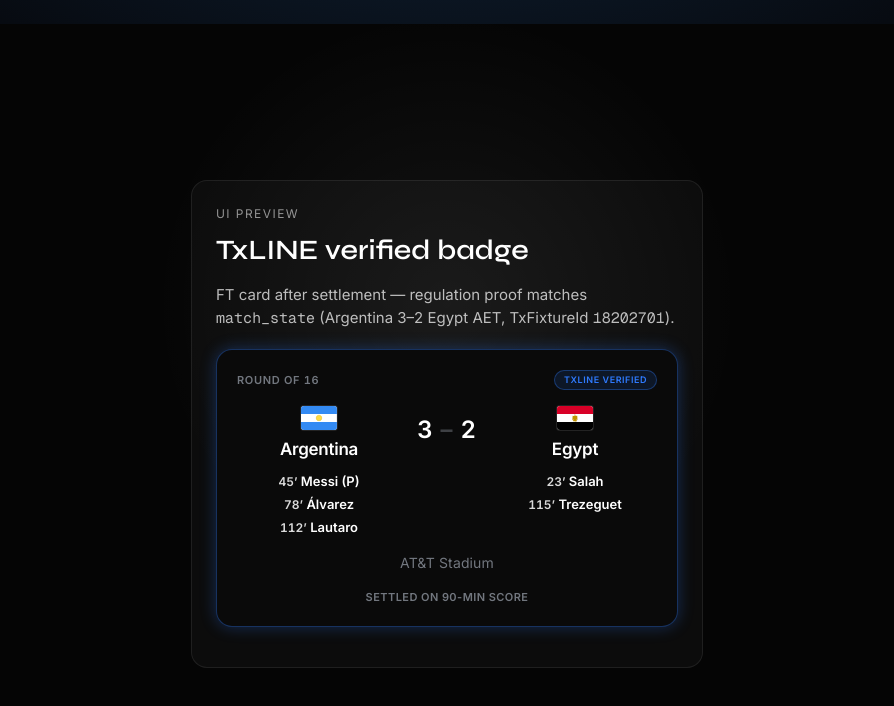
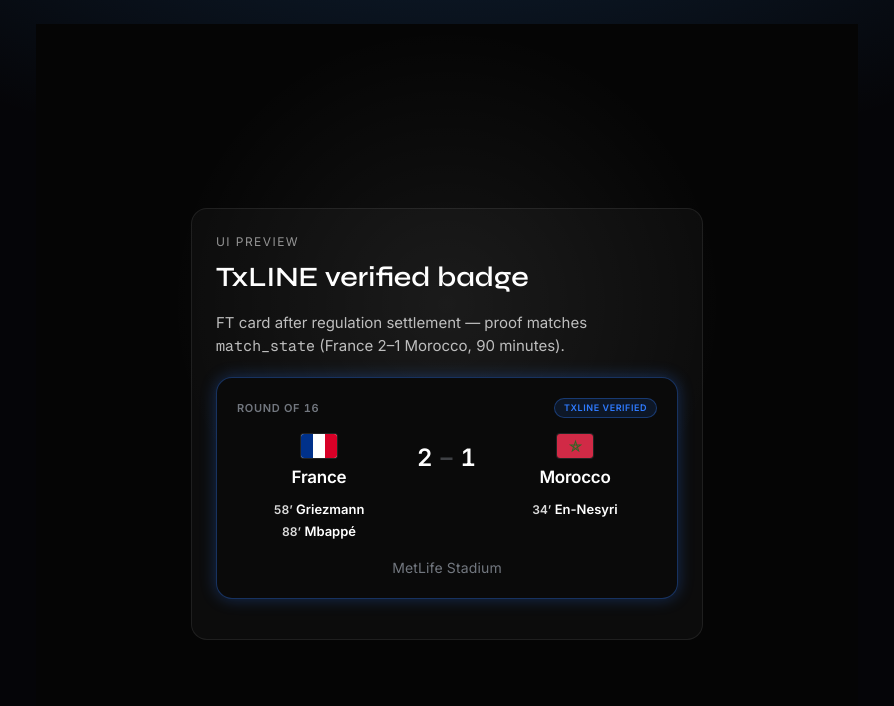
Before and after one commit to hawabuilds/mundial-app, a Next.js app: page /mundial/proof-preview in a window 1280 px wide. Shown: the top 706 px of the page, without its empty margins (193-1087 px from the left). Built offline with nearby package versions, Linux system fonts and the light colour scheme.

Commit message:
Fix screenshots and proof-preview demo

```diff
--- a/app/mundial/proof-preview/page.tsx
+++ b/app/mundial/proof-preview/page.tsx
@@ -4,42 +4,40 @@ import FixtureCard from "../ui/FixtureCard";
 import type { MundialFixture } from "../lib/fixtures";
 import styles from "../goal-preview/GoalPreview.module.css";
 
-/** Argentina 3–2 Egypt (AET) — production proof for TxFixtureId 18202701. */
+/** Regulation FT demo — goals only in 90 minutes, matches settlement footnote. */
 const DEMO_FIXTURE: MundialFixture = {
-  id: 80,
-  home: "Argentina",
-  away: "Egypt",
-  homeCode: "AR",
-  awayCode: "EG",
-  date: "2026-07-07",
-  time: "16:00",
+  id: 72,
+  home: "France",
+  away: "Morocco",
+  homeCode: "FR",
+  awayCode: "MA",
+  date: "2026-07-05",
+  time: "20:00",
   stage: "Round of 16",
-  venueLine: "AT&T Stadium",
+  venueLine: "MetLife Stadium",
   status: "FT",
   statusLabel: "FT",
-  homeScore: 3,
-  awayScore: 2,
+  homeScore: 2,
+  awayScore: 1,
   elapsed: null,
   phase: "recent",
   goals: [
-    { side: "away", player: "Salah", playerShort: "Salah", minute: 23, ownGoal: false, penalty: false },
-    { side: "home", player: "Messi", playerShort: "Messi", minute: 45, ownGoal: false, penalty: true },
-    { side: "home", player: "Álvarez", playerShort: "Álvarez", minute: 78, ownGoal: false, penalty: false },
-    { side: "home", player: "Lautaro", playerShort: "Lautaro", minute: 112, ownGoal: false, penalty: false },
-    { side: "away", player: "Trezeguet", playerShort: "Trezeguet", minute: 115, ownGoal: false, penalty: false },
+    { side: "away", player: "En-Nesyri", playerShort: "En-Nesyri", minute: 34, ownGoal: false, penalty: false },
+    { side: "home", player: "Griezmann", playerShort: "Griezmann", minute: 58, ownGoal: false, penalty: false },
+    { side: "home", player: "Mbappé", playerShort: "Mbappé", minute: 88, ownGoal: false, penalty: false },
   ],
-  marketOdds: { homePct: 72, drawPct: 18, awayPct: 10 },
-  terminalStatusId: 10,
+  marketOdds: { homePct: 58, drawPct: 24, awayPct: 18 },
+  terminalStatusId: 5,
   txlineProof: {
-    fixtureId: 80,
-    txFixtureId: 18202701,
-    seq: 1045,
+    fixtureId: 72,
+    txFixtureId: 18198201,
+    seq: 980,
     proofTs: null,
-    proofReference: "0x8f3a…c21d",
+    proofReference: "0x4a1c…9f02",
     stats: [
-      { key: 1001, value: 0, period: 100 },
-      { key: 1002, value: 1, period: 100 },
-      { key: 3001, value: 3, period: 100 },
+      { key: 1001, value: 1, period: 100 },
+      { key: 1002, value: 0, period: 100 },
+      { key: 3001, value: 1, period: 100 },
       { key: 3002, value: 1, period: 100 },
     ],
     solanaExplorerUrl: null,
@@ -50,17 +48,17 @@ const DEMO_FIXTURE: MundialFixture = {
     verificationCopy:
       "Regulation proof matches the settled score used for prediction scoring.",
     officialStats: [
-      { key: 1, value: 3, period: 100 },
-      { key: 2, value: 2, period: 100 },
+      { key: 1, value: 2, period: 100 },
+      { key: 2, value: 1, period: 100 },
     ],
     regulationStats: [
-      { key: 1001, value: 0, period: 100 },
-      { key: 1002, value: 1, period: 100 },
-      { key: 3001, value: 3, period: 100 },
+      { key: 1001, value: 1, period: 100 },
+      { key: 1002, value: 0, period: 100 },
+      { key: 3001, value: 1, period: 100 },
       { key: 3002, value: 1, period: 100 },
     ],
-    officialSeq: 1045,
-    regulationSeq: 1045,
+    officialSeq: 980,
+    regulationSeq: 980,
     seqSource: "game_finalised",
   },
 };
@@ -72,9 +70,8 @@ export default function ProofPreviewPage() {
         <p className={styles.eyebrow}>UI preview</p>
         <h1 className={styles.title}>TxLINE verified badge</h1>
         <p className={styles.copy}>
-          FT card after settlement — regulation proof matches{" "}
-          <code>match_state</code> (Argentina 3–2 Egypt AET, TxFixtureId{" "}
-          <code>18202701</code>).
+          FT card after regulation settlement — proof matches{" "}
+          <code>match_state</code> (France 2–1 Morocco, 90 minutes).
         </p>
         <div className={styles.demo}>
           <FixtureCard fixture={DEMO_FIXTURE} featured />
```
Also changed, not shown: 3 other files (tests, documents, lock files or other folders).
